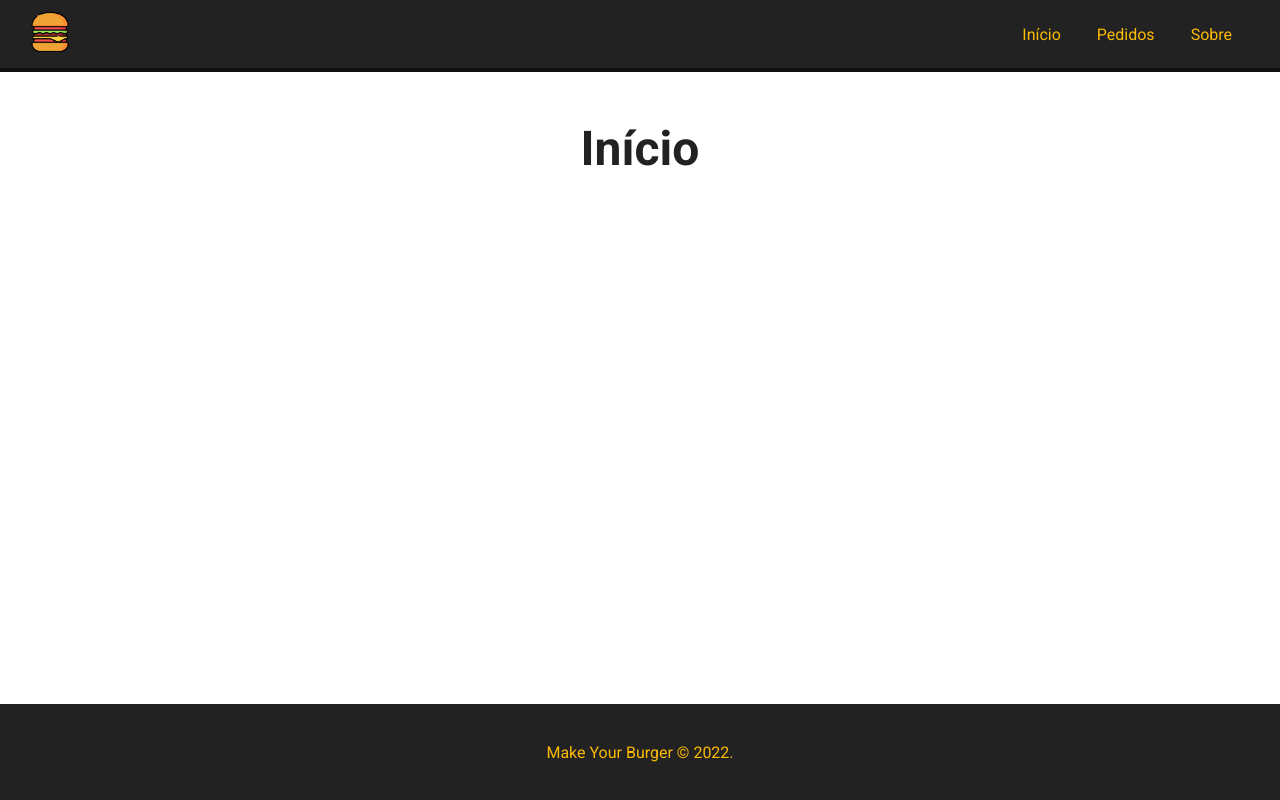
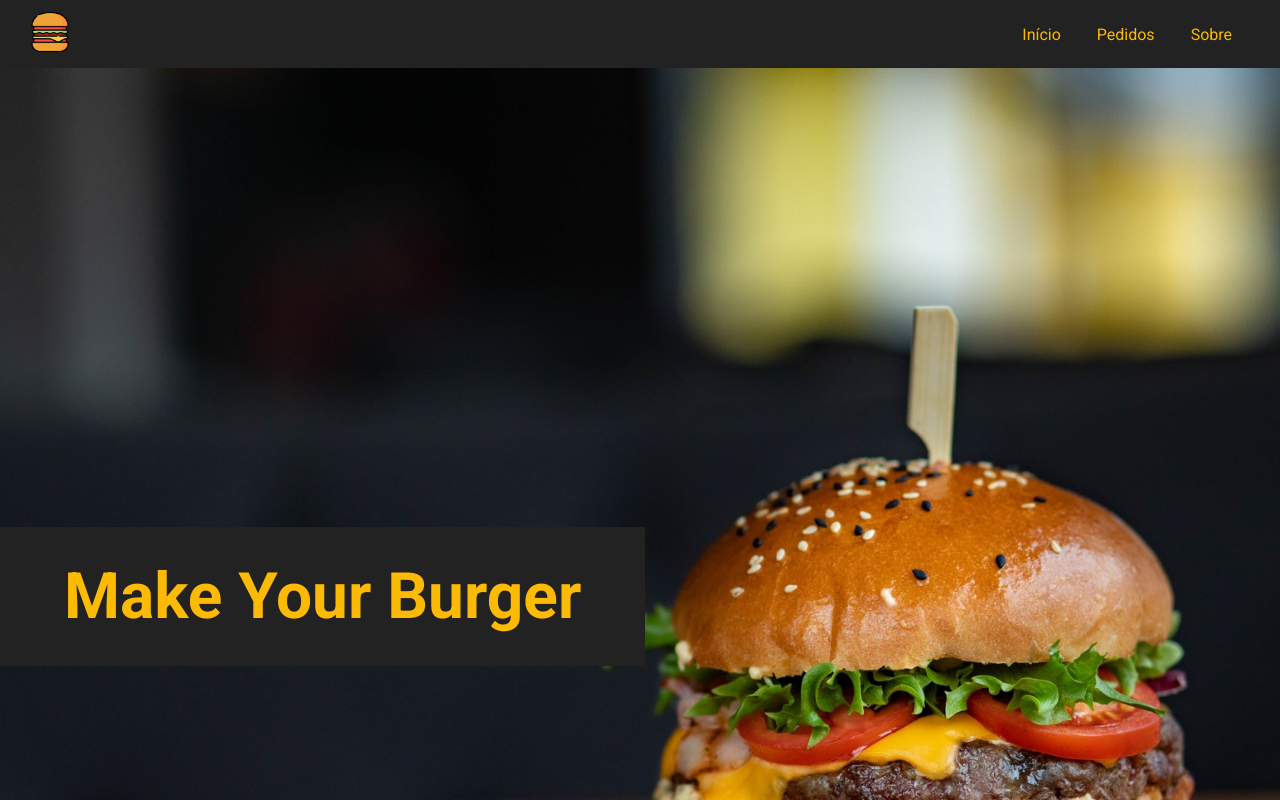
Before and after one commit to silv4b/burger-maker, a Vue app: page / in a window 1280 px wide. Shown: the top 800 px of the page. Built offline with nearby package versions, Linux system fonts and the light colour scheme.

Commit message:
desenhando o banner da aplicação

```diff
--- /dev/null
+++ b/src/components/Banner.vue
@@ -0,0 +1,32 @@
+<template>
+  <div id="main-banner">
+    <h1>Make Your Burger</h1>
+  </div>
+</template>
+
+<script>
+export default {
+  name: "Banner",
+};
+</script>
+
+<style scoped>
+#main-banner {
+  background-image: url("../../public/img/burger.jpg");
+  background-size: cover;
+  background-position: center center;
+  height: 1060px;
+  display: flex;
+  align-items: center;
+  justify-content: flex-start;
+}
+
+#main-banner h1 {
+	color: #fcba03;
+	text-align: center;
+	font-size: 4rem;
+	background-color: #222;
+	padding: 2rem 4rem;
+}
+
+</style>
--- a/src/components/Footer.vue
+++ b/src/components/Footer.vue
@@ -20,7 +20,6 @@
   display: flex;
   align-items: center;
   justify-content: center;
-  bottom: 0;
   width: 100%;
 }
 </style>
--- a/src/components/NavBar.vue
+++ b/src/components/NavBar.vue
@@ -19,7 +19,7 @@
 <style scoped>
 #nav {
   background-color: #222;
-  border-bottom: 4px solid #111;
+  border-bottom: 0px solid #111;
   padding: 12px 30px;
   display: flex;
   justify-content: flex-end;
--- a/src/views/InicioView.vue
+++ b/src/views/InicioView.vue
@@ -1,12 +1,18 @@
 <template>
+  <Banner />
   <div class="main-container">
-    <h1>Início</h1>
+    <h1>Monte o seu Burger:</h1>
+    <p>Formulário</p>
   </div>
 </template>
 
 <script>
+import Banner from "../components/Banner.vue";
+
 export default {
-  name: 'Inicio'
+  components: {
+    Banner,
+  },
 };
 </script>
 
```
